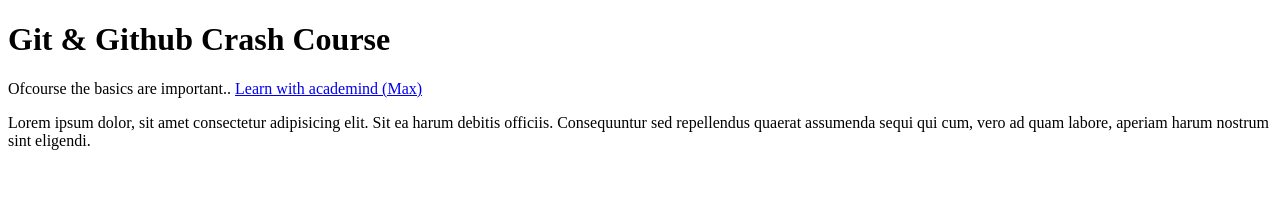
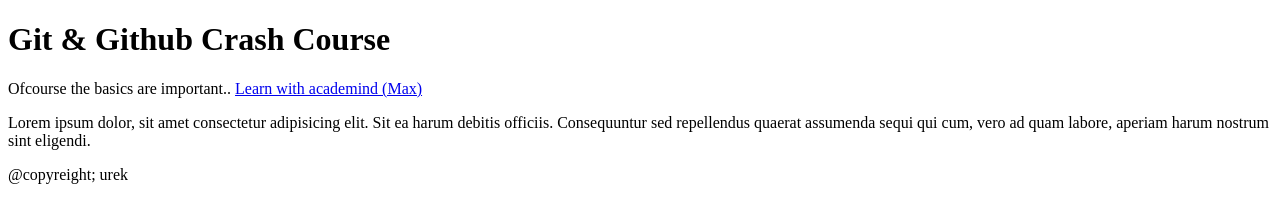
Before and after one commit to urekmazth/git-medium, a plain HTML site: page index.html in a window 1280 px wide. Drawn offline with Linux system fonts and the light colour scheme.

Commit message:
added footer

```diff
--- a/index.html
+++ b/index.html
@@ -10,5 +10,6 @@
     <h1>Git & Github Crash Course</h1>
     <p>Ofcourse the basics are important.. <a href="#">Learn with academind (Max)</a></p>
     <p>Lorem ipsum dolor, sit amet consectetur adipisicing elit. Sit ea harum debitis officiis. Consequuntur sed repellendus quaerat assumenda sequi qui cum, vero ad quam labore, aperiam harum nostrum sint eligendi.</p>
+    <footer>@copyreight; urek</footer>
 </body>
 </html>
```
